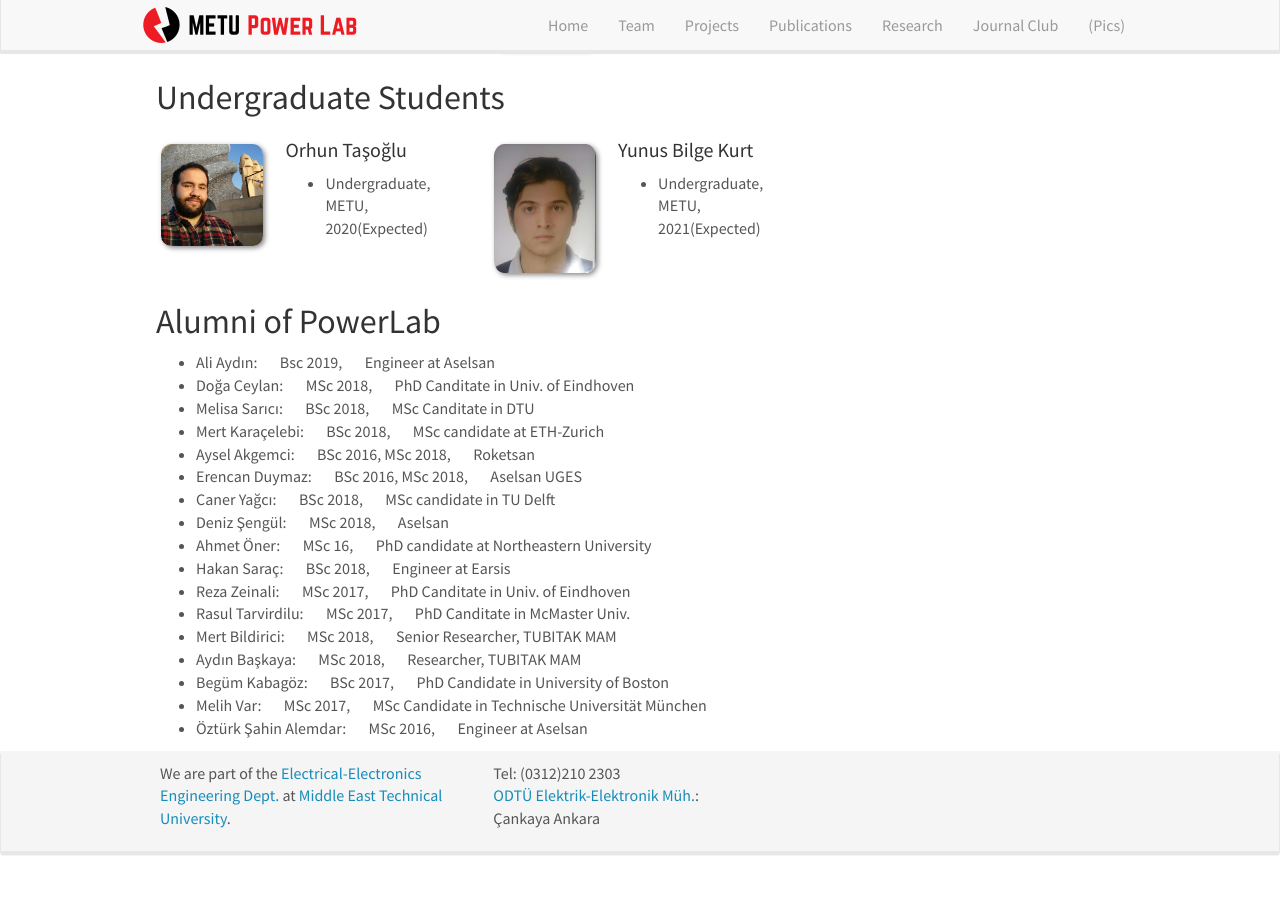
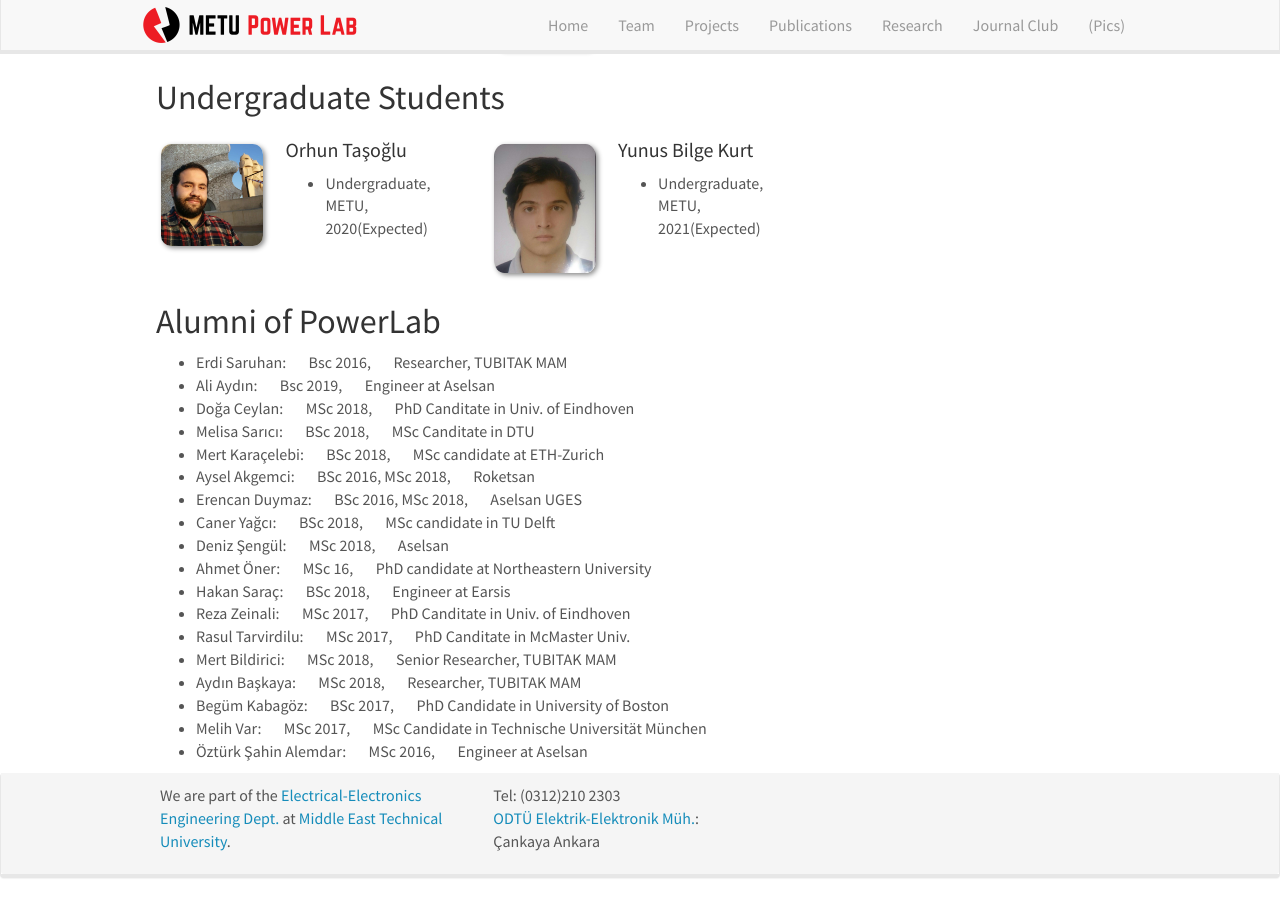
Before and after one commit to odtu/odtu.github.io, a Jekyll site: the page built from _pages/team.md, in a window 1280 px wide and 900 px high, scrolled down 1746 px. Built offline with Jekyll 4.4.1, drawn with Linux system fonts in a browser that asks for light colours; nearby versions of some CDN libraries; before the commit the page ends 2623 px from its top, so only the background shows below that.

Commit message:
Erdi & Ugur Update

```diff
--- a/_data/alumni.yml
+++ b/_data/alumni.yml
@@ -1,3 +1,7 @@
+- name: Erdi Saruhan
+  info: Researcher, TUBITAK MAM
+  education: Bsc 2016
+
 - name: Ali Aydın
   info: Engineer at Aselsan
   education: Bsc 2019
--- a/_data/ongoingprojects.yml
+++ b/_data/ongoingprojects.yml
@@ -1,6 +1,6 @@
 - title: "Development of Decision Support Methods for Restoration in Earthquake-Damaged Medium Voltage Electrical Distribution Networks"
   image: tübitak-logo.png
-  authors: M. Göl
+  authors: U. Yilmaz, M. Göl
   display: 10.1109/ISEF.2017.8090733
   highlight: 1
   news2: TUBITAK 1001
```
